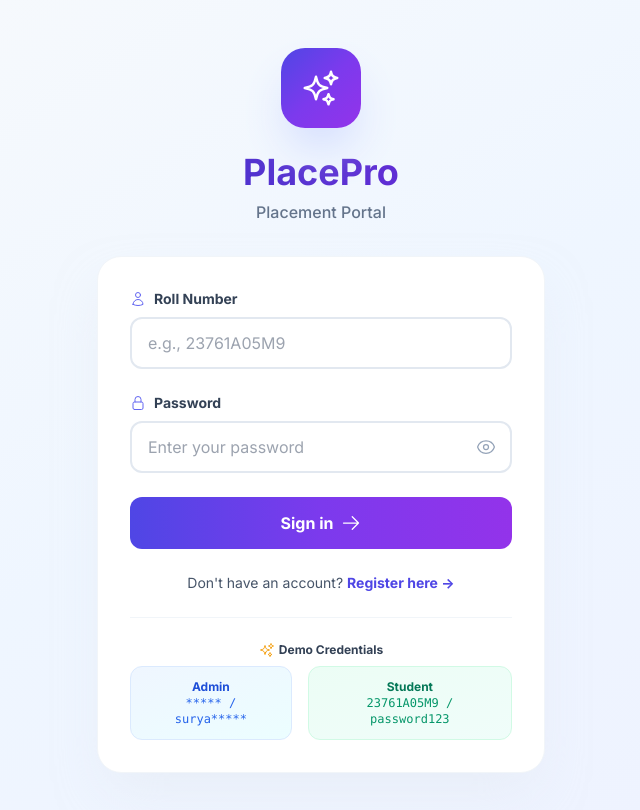
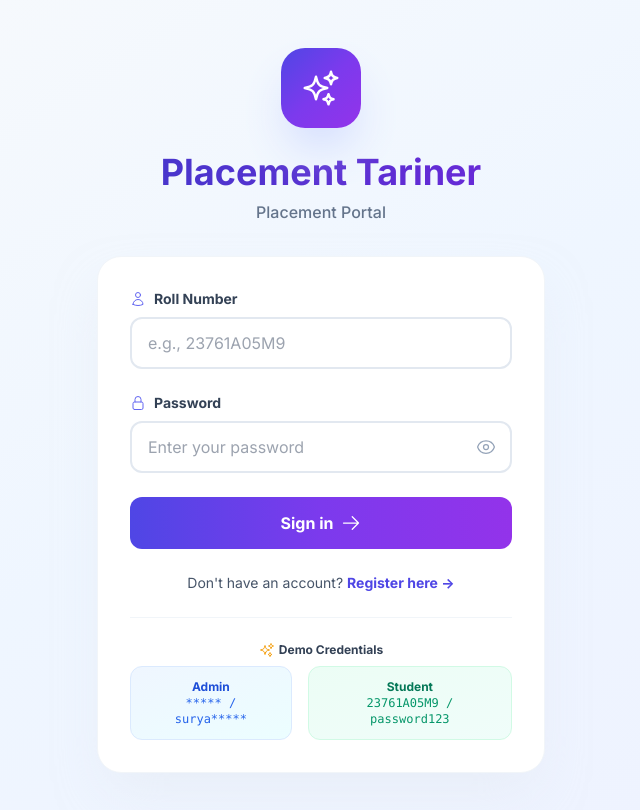
Before and after one commit to Surya-Kiran22/frontendq, a React (Create React App) app in the folder client/: page /login in a window 1280 px wide. Shown: the top 810 px of the page, without its empty margins (319-959 px from the left). Built offline with nearby package versions, Linux system fonts and the light colour scheme; the HTML template or start-up script is replaced by a standard one.

Commit message:
Update Login.js

```diff
--- a/client/src/pages/Login.js
+++ b/client/src/pages/Login.js
@@ -79,7 +79,8 @@ const Login = () => {
             <SparklesIcon className="h-10 w-10 text-white" />
           </div>
           <h2 className="mt-6 text-4xl font-extrabold bg-gradient-to-r from-indigo-700 to-violet-700 bg-clip-text text-transparent">
-            PlacePro
+            Placement Tariner
+
           </h2>
           <p className="mt-2 text-slate-500 font-medium">Placement Portal</p>
         </div>
```
